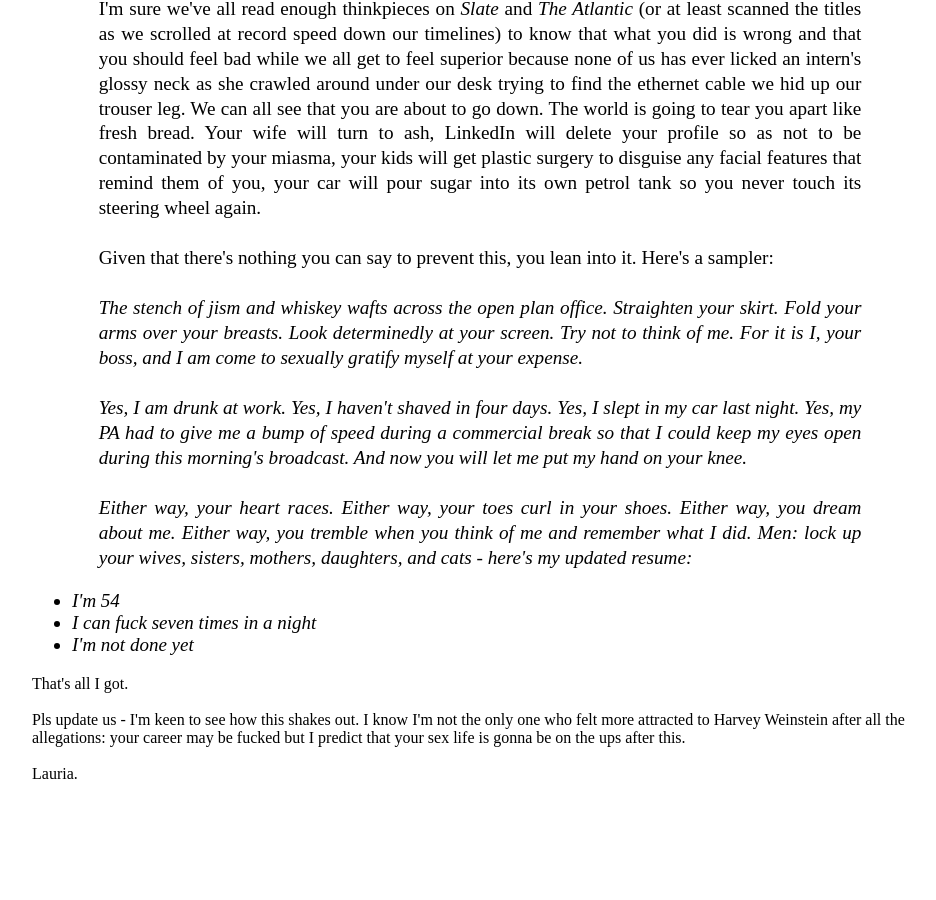
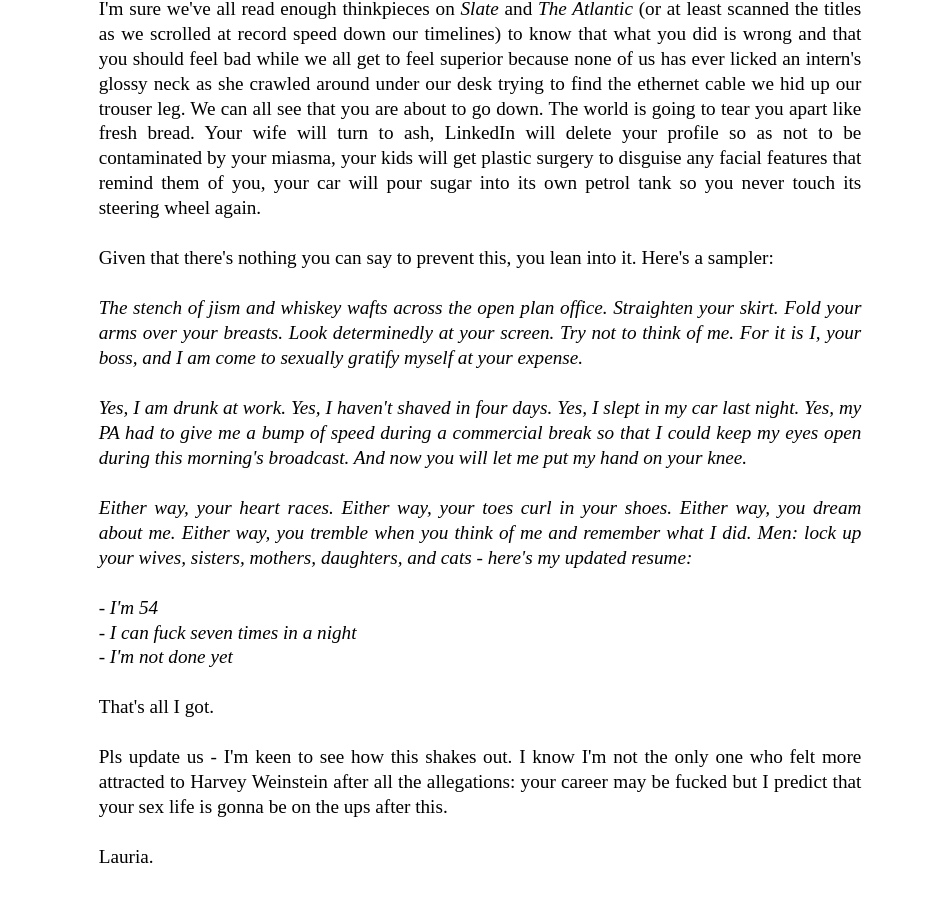
Before and after one commit to Pinelife/pinelife.github.io, a Jekyll site: the page Hellhole/Room11.html, which Jekyll copies as it is, in a window 1280 px wide and 900 px high, scrolled down 1967 px. Shown: the whole window, without its empty margins (160-1096 px from the left). Built offline with Jekyll 4.4.1, drawn with Linux system fonts in a browser that asks for light colours; before the commit the page ends 2780 px from its top, so only the background shows below that.

Commit message:
Update Room11.html

```diff
--- a/Hellhole/Room11.html
+++ b/Hellhole/Room11.html
@@ -130,12 +130,12 @@ ___________
 	<br/>
 	Either way, your heart races. Either way, your toes curl in your shoes. Either way,
 	you dream about me. Either way, you tremble when you think of me and remember what I did.
-	Men: lock up your wives, sisters, mothers, daughters, and cats - here's my updated resume:
-	<ul>
-		<li>I'm 54</li>
-		<li>I can fuck seven times in a night</li>
-		<li>I'm not done yet</li>
-	</ul>
+	Men: lock up your wives, sisters, mothers, daughters, and cats - here's my updated resume:<br/>
+	<br/>
+		- I'm 54<br/>
+		- I can fuck seven times in a night<br/>
+		- I'm not done yet<br/>
+	<br/>
 	</i>
 	That's all I got.<br/><br/>
 	Pls update us - I'm keen to see how this shakes out. I know I'm not the only one who felt more attracted to Harvey
```
